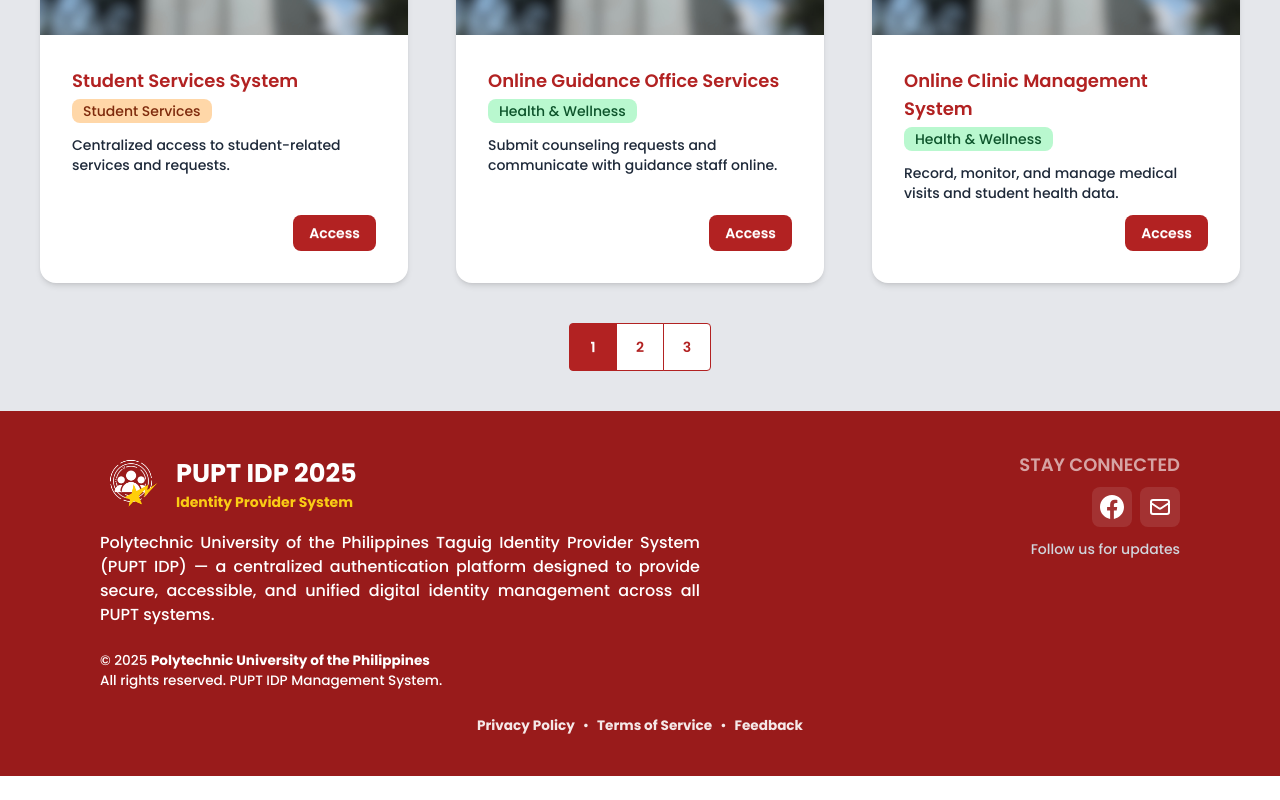
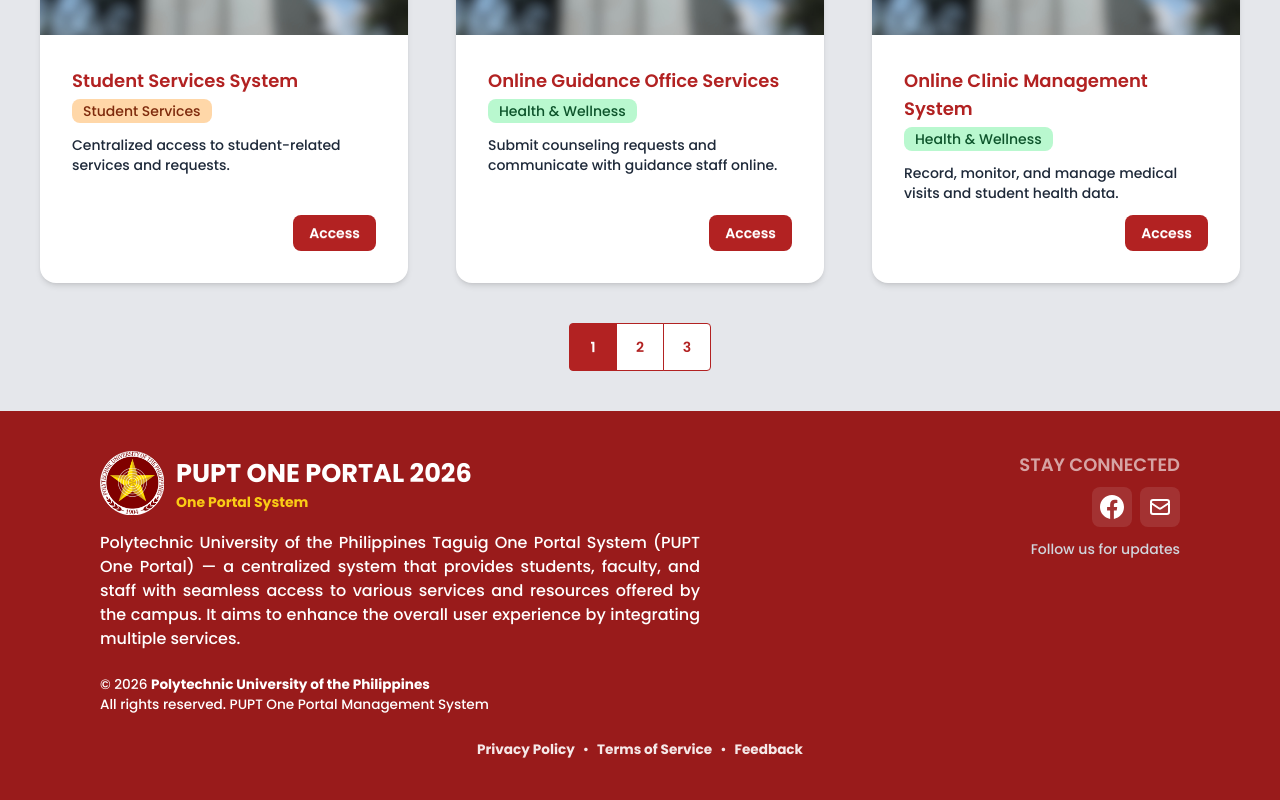
Before and after one commit to efondo-aaronkyle/Identity-Provider-and-One-Portal, a React (Vite) app: page /portal in a window 1280 px wide. Shown: the part 2053-2853 px from the top of the page. Before the commit the page ends 2829 px from the top, so only its background shows below. Built offline with nearby package versions, Linux system fonts and the light colour scheme.

Commit message:
fix one portal footer

```diff
--- a/src/features/one-portal/components/PortalFooter.jsx
+++ b/src/features/one-portal/components/PortalFooter.jsx
@@ -8,24 +8,24 @@
           <div className="flex flex-col md:flex-row items-center md:items-center space-y-3 md:space-y-0 md:space-x-3 mb-4">
             <div>
               <img
-                src="/assets/images/PUPIDP-logo.png"
-                alt="PUP IDP Logo"
+                src="/assets/images/PUPlogo.png"
+                alt="PUP Logo"
                 className="h-16 w-16 object-contain"
               />
             </div>
             <div className="flex flex-col text-center md:text-left">
-              <h2 className="text-[1.6em] font-bold">PUPT IDP 2025</h2>
-              <p className="text-sm text-[#facc15] font-bold">Identity Provider System</p>
+              <h2 className="text-[1.6em] font-bold">PUPT ONE PORTAL 2026</h2>
+              <p className="text-sm text-[#facc15] font-bold">One Portal System</p>
             </div>
           </div>
           <p className="text-base text-justify mb-6 w-75 sm:w-150">
-            Polytechnic University of the Philippines Taguig Identity Provider System (PUPT IDP) —
-            a centralized authentication platform designed to provide secure, accessible, and unified digital identity management
-            across all PUPT systems.
+            Polytechnic University of the Philippines Taguig One Portal System (PUPT One Portal) —
+            a centralized system that provides students, faculty, and staff with seamless access to various services
+            and resources offered by the campus. It aims to enhance the overall user experience by integrating multiple services.
           </p>
           <p className="text-[.85rem] w-100">
-            © 2025 <span className="font-bold">Polytechnic University of the Philippines</span><br />
-            All rights reserved. PUPT IDP Management System.
+            © 2026 <span className="font-bold">Polytechnic University of the Philippines</span><br />
+            All rights reserved. PUPT One Portal Management System
           </p>
         </aside>
 
```
